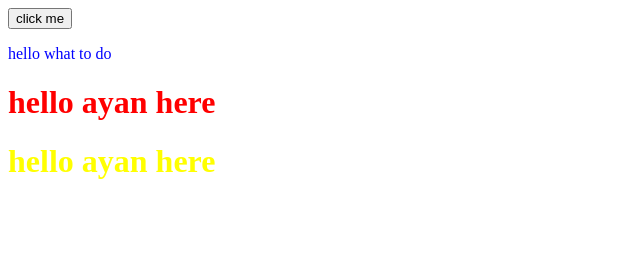
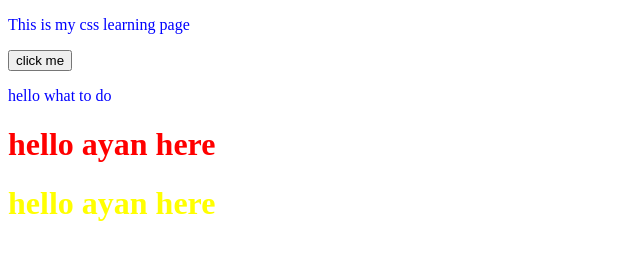
Before and after one commit to developedbyayan/learningcsshtmljs, a plain HTML site: page css/index2.html in a window 1280 px wide. Shown: the whole page, without its empty margins (0-640 px from the left). Drawn offline with Linux system fonts and the light colour scheme.

Commit message:
added para

```diff
--- a/css/index2.html
+++ b/css/index2.html
@@ -17,6 +17,7 @@
         </script>
 </head>
 <body>
+    <p>This is my css learning page</p>
     <button onclick="getdate()">
         click me
     </button>
```
